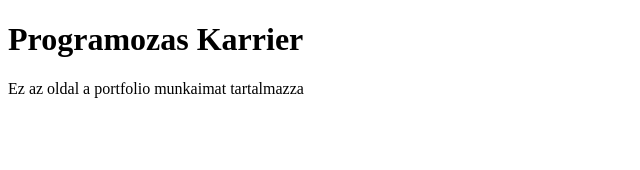
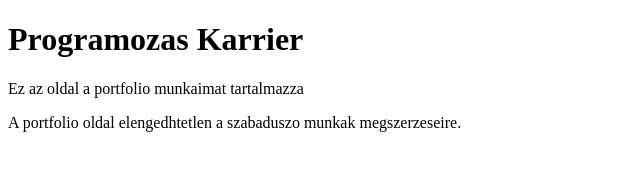
Before and after one commit to Laszbon/Portfolio-oldal, a plain HTML site: page index.html in a window 1280 px wide. Shown: the whole page, without its empty margins (0-640 px from the left). Drawn offline with Linux system fonts and the light colour scheme.

Commit message:
UJ bekezdes index.html-ben

```diff
--- a/index.html
+++ b/index.html
@@ -1,12 +1,17 @@
 <!DOCTYPE html>
 <html lang="en">
 <head>
-    <meta charset="UTF-8">
-    <meta name="viewport" content="width=device-width, initial-scale=1.0">
-    <title>Portfolio oldal</title>
+        <meta charset="UTF-8">
+        <meta name="viewport" content="width=device-width, initial-scale=1.0">
+        <title>Portfolio oldal</title>
 </head>
 <body>
-   <h1>Programozas Karrier</h1>
-   <p>Ez az oldal a portfolio munkaimat tartalmazza</p>
+    <h1>Programozas Karrier</h1>
+    <p>Ez az oldal a portfolio munkaimat tartalmazza</p>
+    <p>A portfolio
+        oldal elengedhtetlen a szabaduszo munkak
+        megszerzeseire.
+
+    </p>
 </body>
 </html>
```
